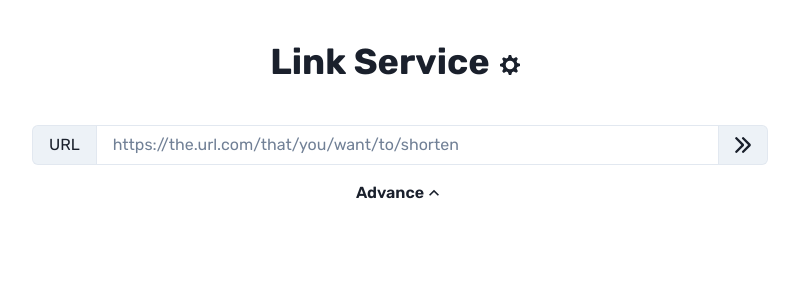
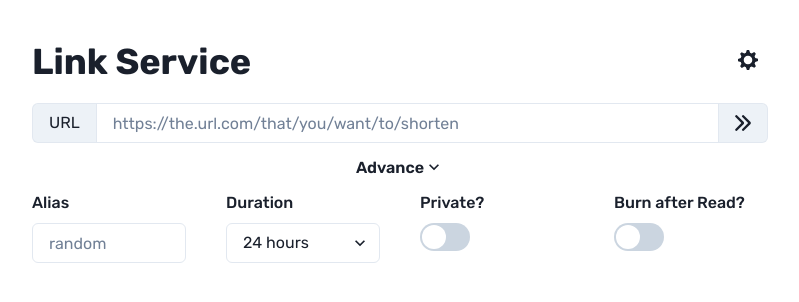
Before and after one commit to Wsine/shorten-link, a Next.js app: page / in a window 1280 px wide. Shown: the top 302 px of the page, without its empty margins (240-1039 px from the left). Built offline with nearby package versions, Linux system fonts and the light colour scheme.

Commit message:
update: ui

```diff
--- a/pages/index.js
+++ b/pages/index.js
@@ -1,10 +1,10 @@
 import Head from 'next/head'
 import { ArrowRightIcon, ChevronDownIcon, ChevronUpIcon, SettingsIcon } from '@chakra-ui/icons'
-import { Box, Button, Container, FormControl, FormLabel, Heading, IconButton, Input, InputGroup, InputLeftAddon, InputRightAddon, Modal, ModalBody, ModalContent, ModalFooter, ModalHeader, ModalOverlay, Text, VStack, Wrap, WrapItem, useBoolean, useDisclosure } from '@chakra-ui/react'
+import { Box, Button, Container, Flex, FormControl, FormHelperText, FormLabel, Heading, IconButton, Input, InputGroup, InputLeftAddon, InputRightAddon, Modal, ModalBody, ModalContent, ModalFooter, ModalHeader, ModalOverlay, Select, SimpleGrid, Spacer, Stack, Switch, Text, VStack, Wrap, WrapItem, useBoolean, useDisclosure } from '@chakra-ui/react'
 
 export default function Home() {
   const { isOpen, onOpen, onClose } = useDisclosure()
-  const [ advance, setAdvance ] = useBoolean()
+  const [ advance, setAdvance ] = useBoolean(true)
 
   return (
     <>
@@ -14,12 +14,11 @@ export default function Home() {
         <meta name="viewport" content="width=device-width, initial-scale=1" />
       </Head>
       <Container pt={10} maxW={'container.md'}>
-        <VStack spacing={10}>
-          <Box>
-            <Heading>
-              Link Service
-              <IconButton variant={'ghost'} icon={<SettingsIcon />} fontSize={'xl'} onClick={onOpen} />
-            </Heading>
+        <Stack spacing={5}>
+          <Flex>
+            <Heading>Link Service</Heading>
+            <Spacer />
+            <IconButton variant={'ghost'} icon={<SettingsIcon />} fontSize={'xl'} onClick={onOpen} />
             <Modal isOpen={isOpen} onClose={onClose}>
               <ModalOverlay />
               <ModalContent>
@@ -39,8 +38,8 @@ export default function Home() {
                 </ModalFooter>
               </ModalContent>
             </Modal>
-          </Box>
-          <VStack w={'100%'} spacing={2}>
+          </Flex>
+          <VStack spacing={1}>
             <InputGroup>
               <InputLeftAddon children='URL' />
               <Input type='url' placeholder='https://the.url.com/that/you/want/to/shorten' autoComplete='off' />
@@ -51,14 +50,35 @@ export default function Home() {
               <ChevronDownIcon fontSize={'xl'} display={advance ? 'block' : 'none'} />
               <ChevronUpIcon fontSize={'xl'} display={advance ? 'none' : 'block'} />
             </Button>
-            <Wrap display={advance ? 'block' : 'none'}>
-              <WrapItem>
-                <Text>Whatever</Text>
-                <Input type='email' />
-              </WrapItem>
-            </Wrap>
+            <Box display={advance ? 'block' : 'none'}>
+              <SimpleGrid columns={[1, 2, 4]} spacingX={10} spacingY={2}>
+                <FormControl>
+                  <FormLabel>Alias</FormLabel>
+                  <Input type='text' placeholder='random' autoComplete='off' />
+                </FormControl>
+                <FormControl>
+                  <FormLabel>Duration</FormLabel>
+                  <Select>
+                    <option>1 hour</option>
+                    <option selected>24 hours</option>
+                    <option>3 days</option>
+                    <option>7 days</option>
+                    <option>30 days</option>
+                    <option>Presistent</option>
+                  </Select>
+                </FormControl>
+                <FormControl>
+                  <FormLabel>Private?</FormLabel>
+                  <Switch size='lg' />
+                </FormControl>
+                <FormControl>
+                  <FormLabel>Burn after Read?</FormLabel>
+                  <Switch size='lg' />
+                </FormControl>
+              </SimpleGrid>
+            </Box>
           </VStack>
-        </VStack>
+        </Stack>
       </Container>
     </>
   )
```
